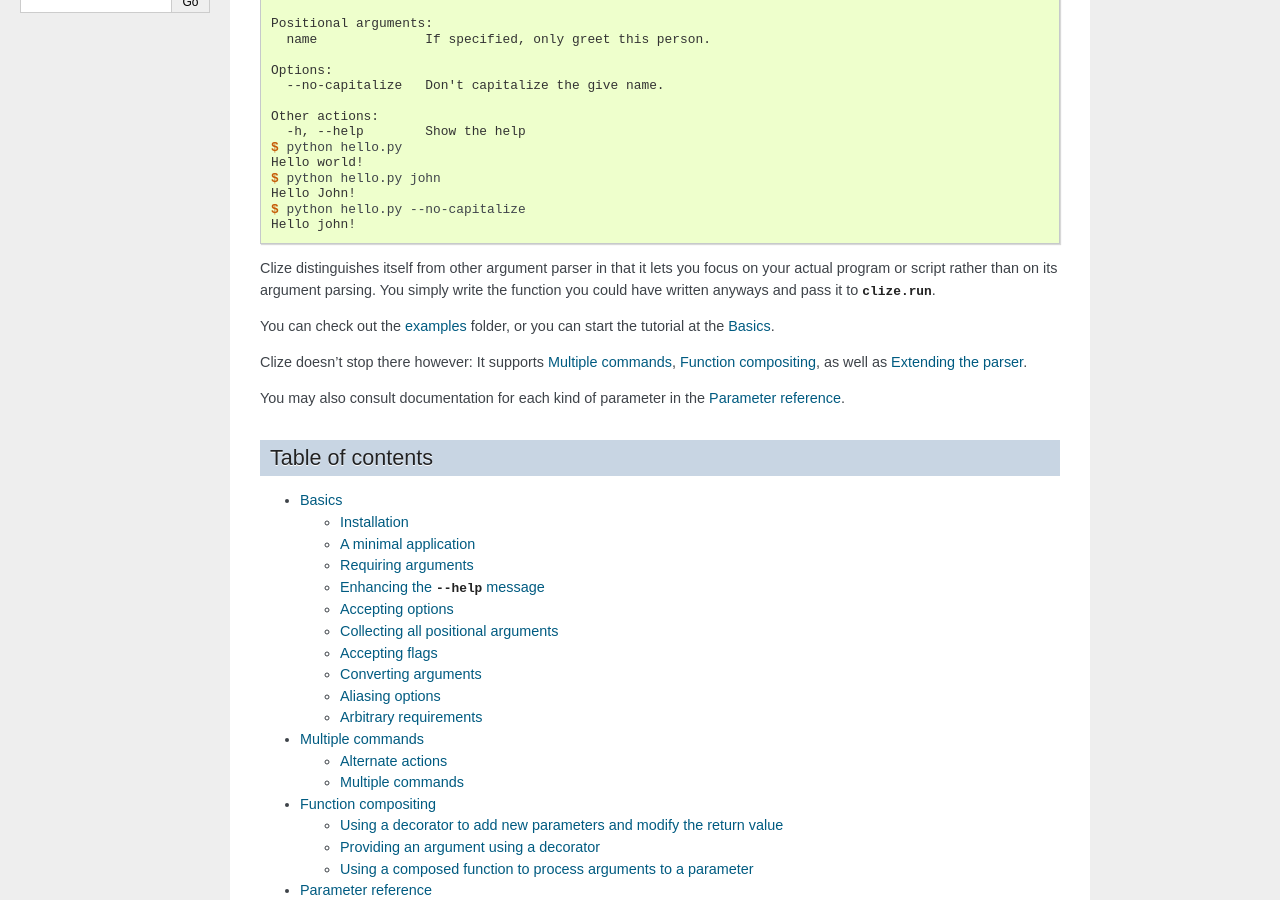
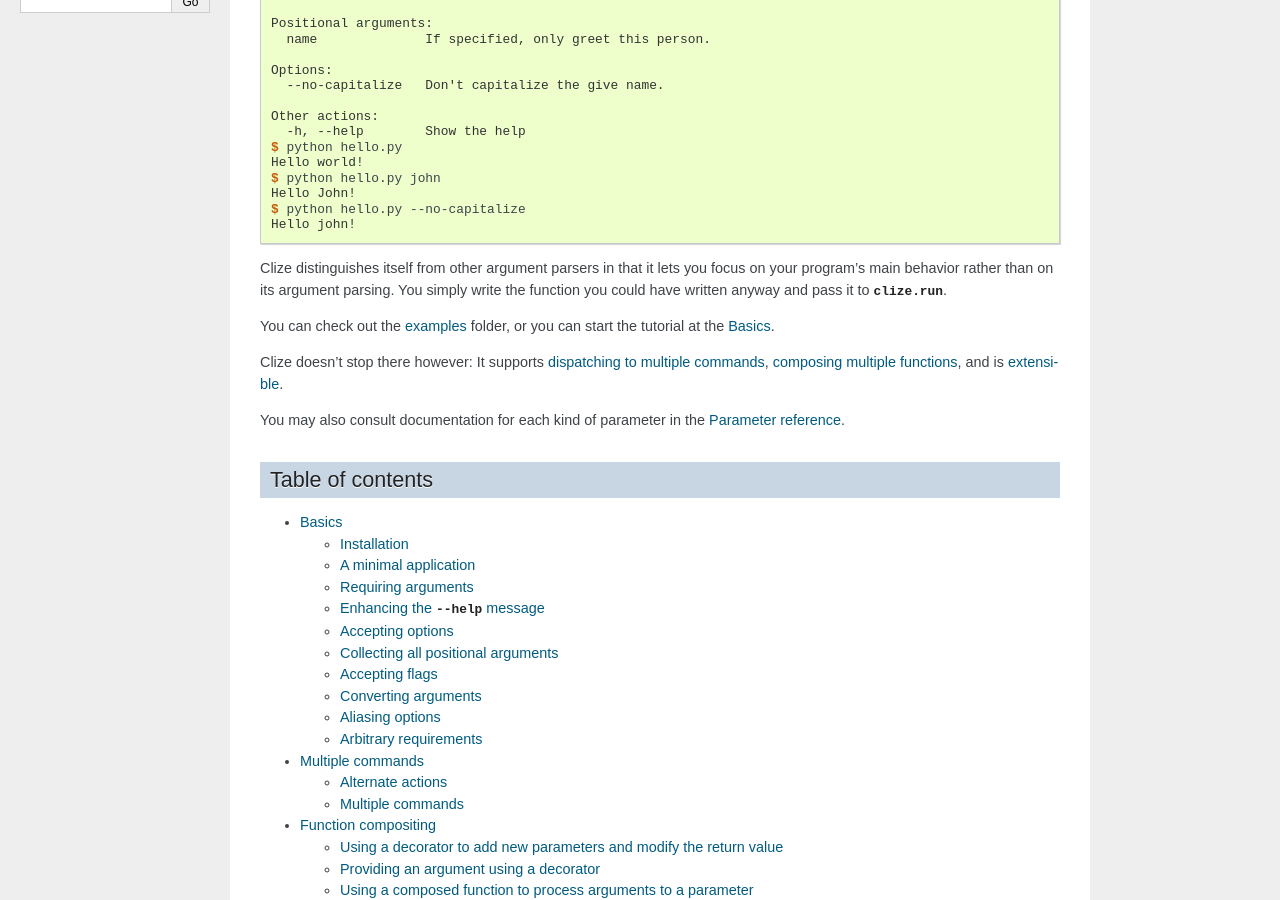
Before and after one commit to epsy/clize, a Sphinx documentation site: the page built from docs/index.rst, in a window 1280 px wide and 900 px high, scrolled down 347 px. Built offline with Sphinx 7.4.7, drawn with Linux system fonts in a browser that asks for light colours; pages that are not in the unit, such as notebooks, are missing from menus.

Commit message:
Fix bad wording on the front page.

```diff
--- a/docs/index.rst
+++ b/docs/index.rst
@@ -31,16 +31,20 @@ interfaces.
     $ python hello.py --no-capitalize
     Hello john!
 
-Clize distinguishes itself from other argument parser in that it lets you focus
-on your actual program or script rather than on its argument parsing. You
-simply write the function you could have written anyways and pass it to
+Clize distinguishes itself from other argument parsers in that it lets you
+focus on your program's main behavior rather than on its argument parsing. You
+simply write the function you could have written anyway and pass it to
 `clize.run`.
 
-You can check out the |examples_url|_ folder, or you can start the tutorial at the :ref:`basics`.
+You can check out the |examples_url|_ folder, or you can start the tutorial at
+the :ref:`basics`.
 
-Clize doesn't stop there however: It supports :ref:`dispatching`, :ref:`function-compositing`, as well as :ref:`extending parser`.
+Clize doesn't stop there however: It supports :ref:`dispatching to multiple
+commands <dispatching>`, :ref:`composing multiple functions
+<function-compositing>`, and is :ref:`extensible <extending parser>`.
 
-You may also consult documentation for each kind of parameter in the :ref:`parameter-reference`.
+You may also consult documentation for each kind of parameter in the
+:ref:`parameter-reference`.
 
 
 Table of contents
```
